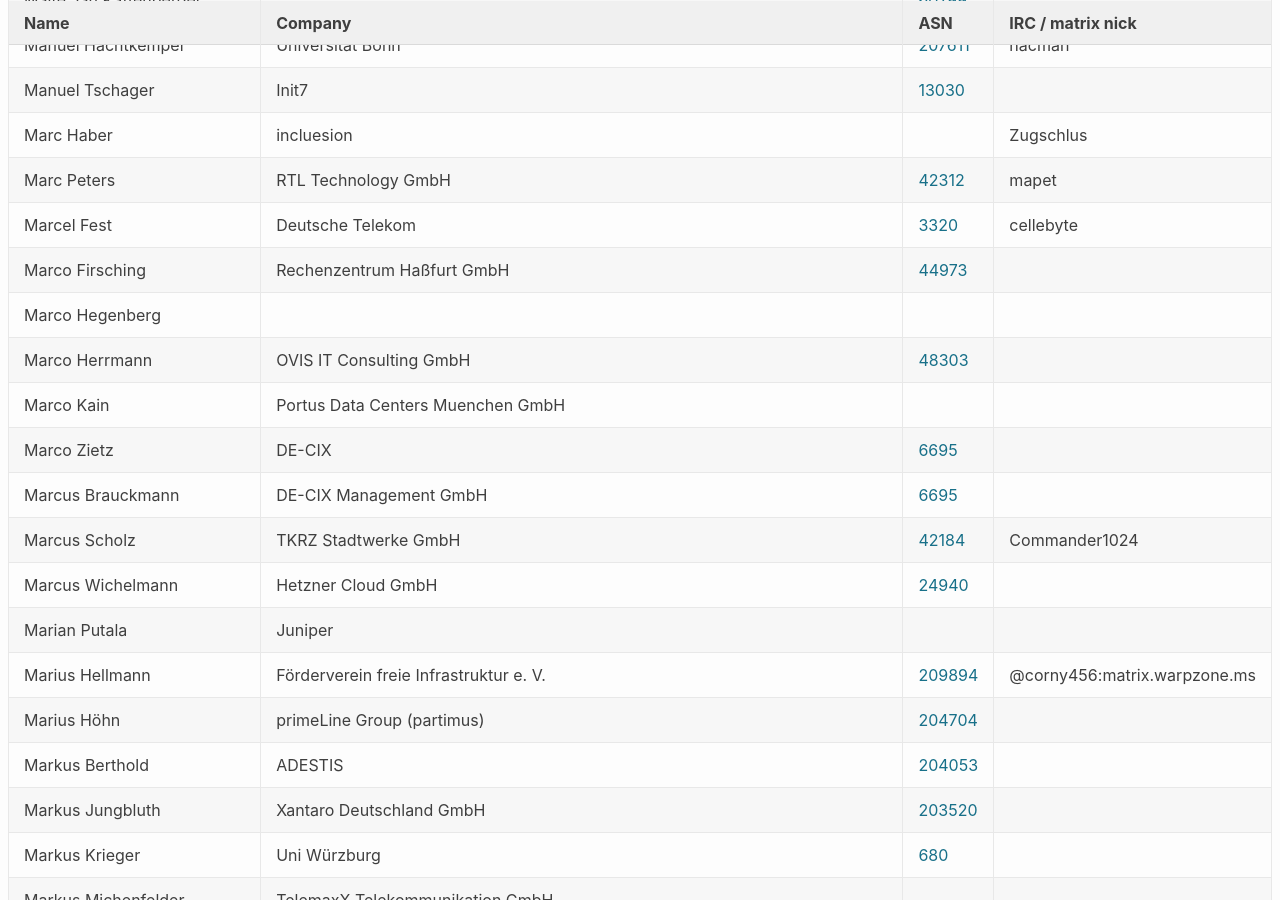
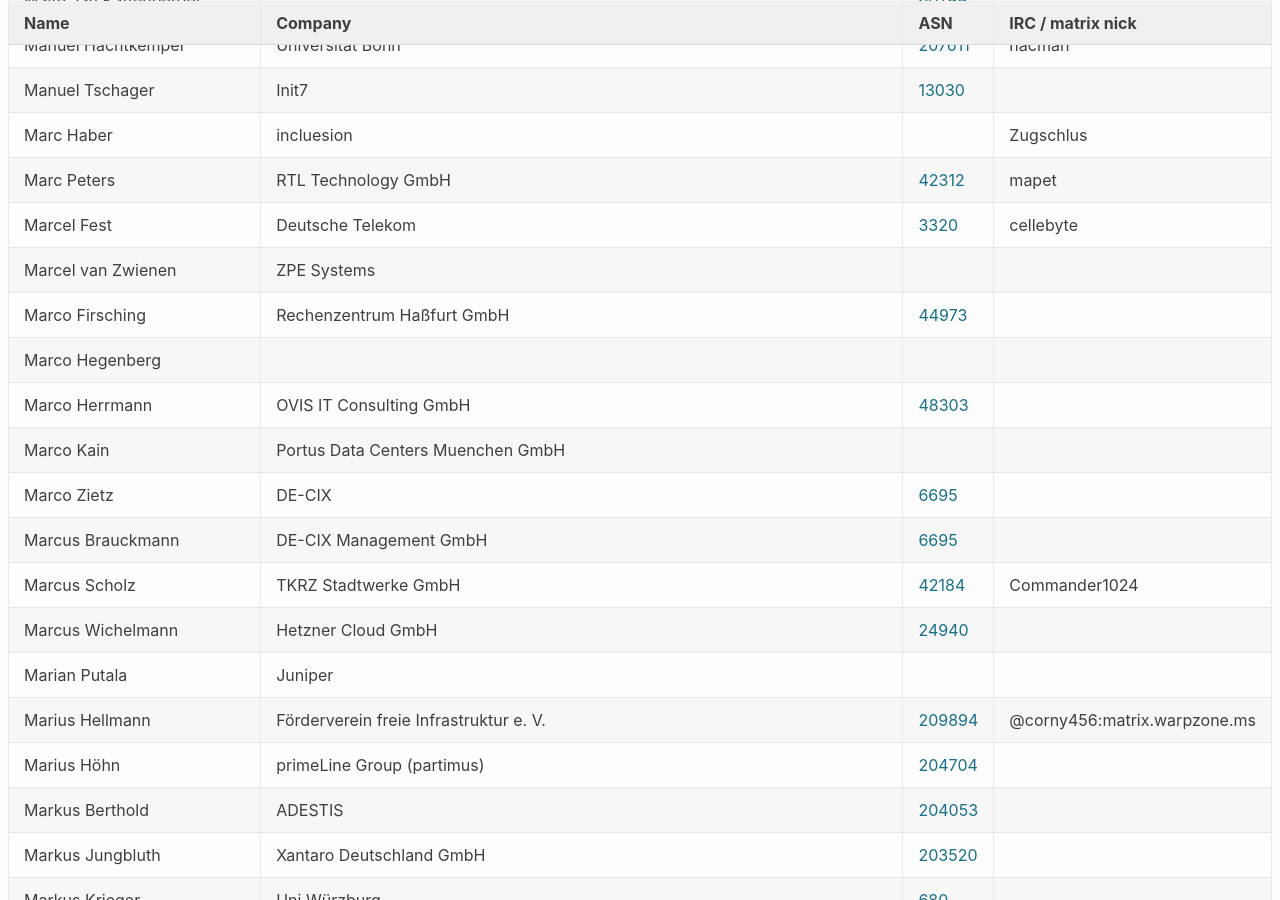
Before and after one commit to denog/pretix-attendeelist, a Jekyll site: the page built from denog17/index.markdown, in a window 1280 px wide and 900 px high, scrolled down 8794 px. Built offline with Jekyll 4.4.1, drawn with Linux system fonts in a browser that asks for light colours.

Commit message:
Latest data: Mon Aug 25 13:18:17 UTC 2025

```diff
--- a/_data/attendees_denog17_onsite.json
+++ b/_data/attendees_denog17_onsite.json
@@ -1170,6 +1170,12 @@
     "asn": "3320"
   },
   {
+    "name": "Marcel van Zwienen",
+    "company": "ZPE Systems",
+    "irc": null,
+    "asn": null
+  },
+  {
     "name": "Marc Haber",
     "company": "incluesion",
     "irc": "Zugschlus",
```
